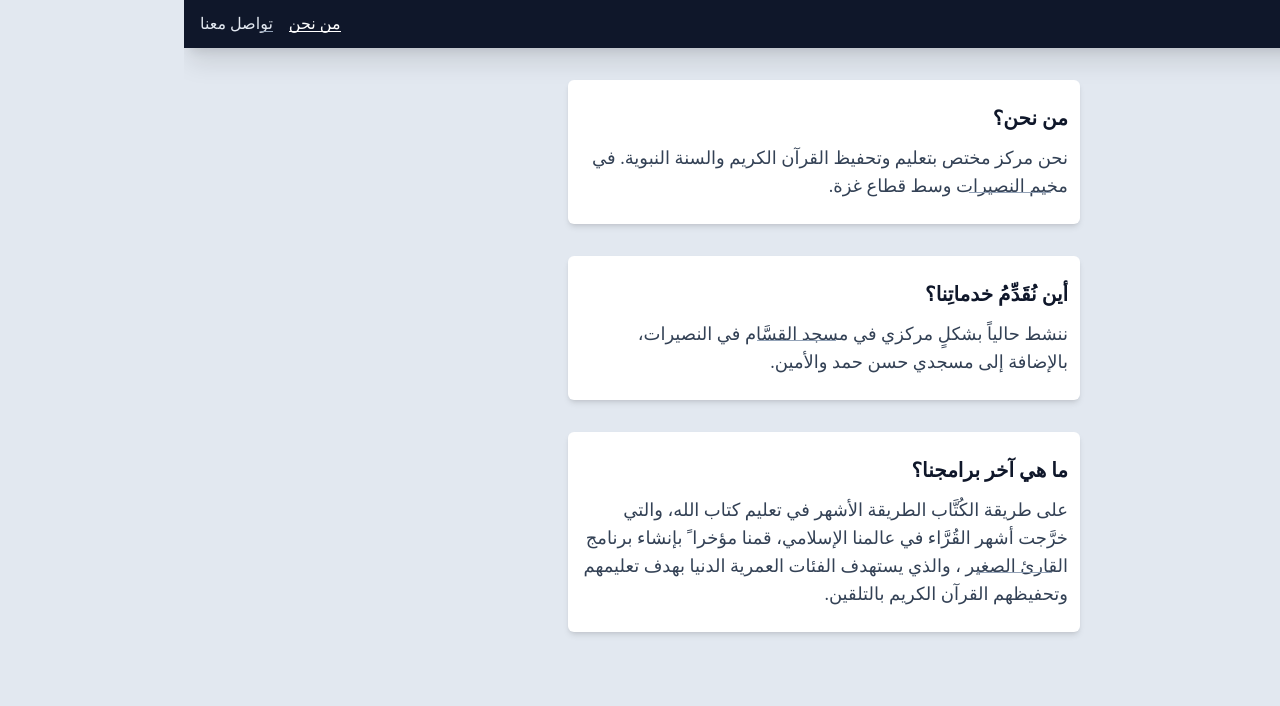
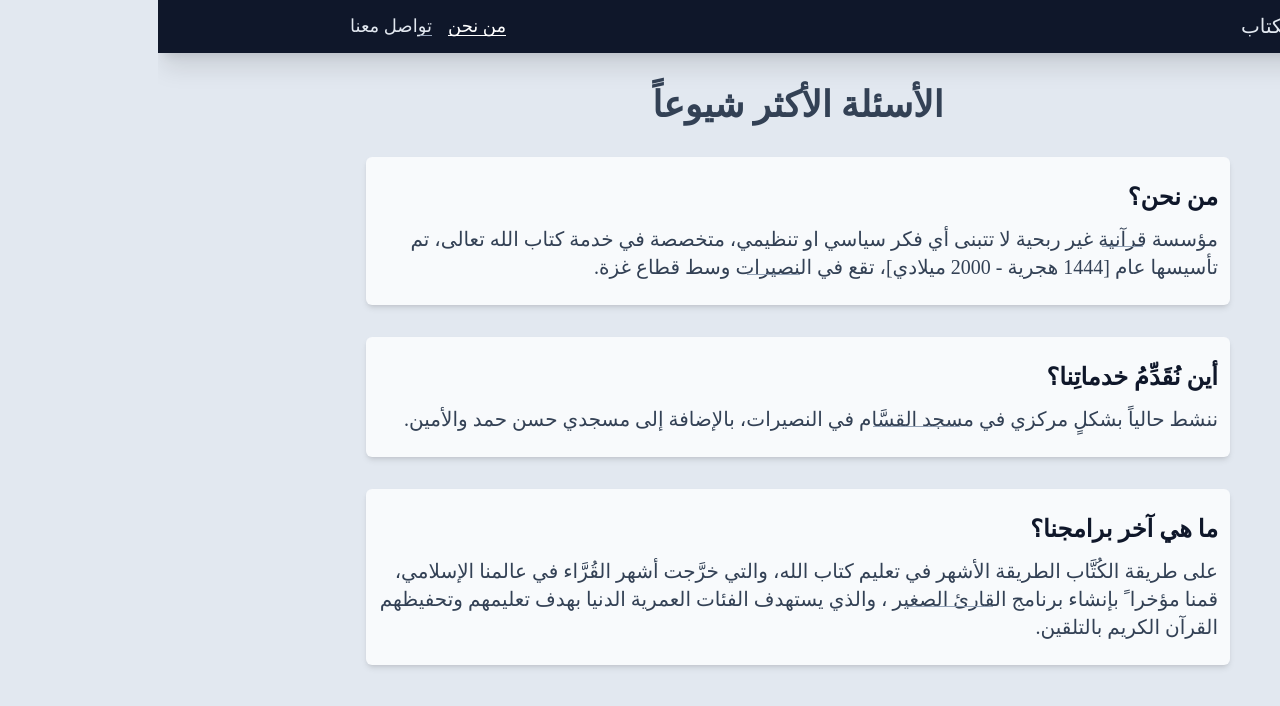
Before and after one commit to AnsBdran/Al-Kitab-center, a React (Vite) app: page /about in a window 1280 px wide. Shown: the top 706 px of the page. Built offline with nearby package versions, Linux system fonts and the light colour scheme; a web font is replaced by a local one.

Commit message:
improved the layout

```diff
--- a/src/components/header/header.jsx
+++ b/src/components/header/header.jsx
@@ -7,11 +7,13 @@ import Nav from "../nav/nav";
 
 export default function Header() {
   return (
-    <header className="flex justify-between py-3 px-4 bg-slate-900 text-slate-200 shadow-xl">
-      <Link to="/">
-        <span> مركز الكتاب</span>
-      </Link>
-      <Nav />
+    <header className=" py-3 px-4 sm:px-24 md:text-lg bg-slate-900 text-slate-200 shadow-xl">
+      <div className="flex justify-between ">
+        <Link to="/">
+          <span className="text-lg md:text-xl font-medium"> مركز الكتاب</span>
+        </Link>
+        <Nav />
+      </div>
     </header>
   );
 }
--- a/src/components/hero/hero.jsx
+++ b/src/components/hero/hero.jsx
@@ -10,7 +10,7 @@ export default function Hero() {
       />
       <div className="bg-slate-800 inset-0 absolute opacity-60"></div>
       <h1 className="z-10 text-slate-200 text-4xl lg:text-5xl lg:leading-snug font-semibold text-center px-4 leading-relaxed">
-        <span className="text-white"> مركز الكتاب</span>{" "}
+        <span className="text-white xs:text-5xl lg:text-6xl"> مركز الكتاب</span>{" "}
         <br className="hidden xs:block" />
         لتعليم القرآن الكريم والسنَّة النبوية.
       </h1>
--- /dev/null
+++ b/src/components/main/main.jsx
@@ -0,0 +1,5 @@
+import React from "react";
+
+export default function Main({ children }) {
+  return <main className=" px-4 py-8 mx-auto max-w-4xl">{children}</main>;
+}
--- a/src/components/nav/nav.jsx
+++ b/src/components/nav/nav.jsx
@@ -3,7 +3,7 @@ import { NavLink } from "react-router-dom";
 export default function Nav() {
   return (
     <nav>
-      <ul className="flex justify-center gap-4">
+      <ul className="flex justify-center gap-4 md:pl-24">
         <Link to="/about">من نحن</Link>
         <Link to="/contact">تواصل معنا</Link>
       </ul>
--- a/src/routes/about/about.jsx
+++ b/src/routes/about/about.jsx
@@ -1,15 +1,21 @@
 import React from "react";
 import HighlightText from "../../components/highlight-text/highlight-text.jsx";
+import Main from "../../components/main/main.jsx";
 
 export default function About() {
   return (
-    <main className="px-4">
+    <Main className="px-4">
+      <h1 className="text-3xl md:text-4xl text-center font-semibold ">
+        الأسئلة الأكثر شيوعاً
+      </h1>
       <Wrapper>
         <Question>من نحن؟</Question>
         <Answer>
-          نحن مركز مختص بتعليم وتحفيظ القرآن الكريم والسنة النبوية. في
-          <HighlightText> مخيم النصيرات </HighlightText>
-          وسط قطاع غزة.
+          مؤسسة
+          <HighlightText> قرآنية </HighlightText>
+          غير ربحية لا تتبنى أي فكر سياسي او تنظيمي، متخصصة في خدمة كتاب الله
+          تعالى، تم تأسيسها عام [1444 هجرية - 2000 ميلادي]، تقع في{" "}
+          <HighlightText>النصيرات</HighlightText> وسط قطاع غزة.
         </Answer>
       </Wrapper>
       <Wrapper>
@@ -29,18 +35,22 @@ export default function About() {
           العمرية الدنيا بهدف تعليمهم وتحفيظهم القرآن الكريم بالتلقين.{" "}
         </Answer>
       </Wrapper>
-    </main>
+    </Main>
   );
 }
 
 const Wrapper = ({ children }) => (
-  <div className="px-3 mx-4 py-6 my-8 bg-white shadow-md rounded-md max-w-lg mx-auto">
+  <div className="px-3 py-6 my-8 bg-slate-50 shadow-md rounded-md ">
     {children}
   </div>
 );
 
 const Question = ({ children }) => (
-  <h2 className="text-slate-900 text-xl font-semibold mb-3">{children}</h2>
+  <h2 className="text-slate-900 text-xl md:text-2xl font-semibold mb-3">
+    {children}
+  </h2>
 );
 
-const Answer = ({ children }) => <p className="text-lg">{children}</p>;
+const Answer = ({ children }) => (
+  <p className="text-lg md:text-xl">{children}</p>
+);
--- a/src/routes/contact/contact.jsx
+++ b/src/routes/contact/contact.jsx
@@ -1,4 +1,5 @@
 import React from "react";
+import Main from "../../components/main/main";
 import {
   Email,
   Facebook,
@@ -8,7 +9,7 @@ import {
 
 export default function Contact() {
   return (
-    <main className="px-4 py-8">
+    <Main className="">
       <Title>تواصل معنا عبر مواقع التواصل الإجتماعى التالية:</Title>
       <Section className=" ">
         <ContactCard link="https://www.facebook.com/people/%D9%85%D8%B1%D9%83%D8%B2-%D8%A7%D9%84%D9%83%D8%AA%D8%A7%D8%A8-%D9%84%D8%AA%D8%B9%D9%84%D9%8A%D9%85-%D8%A7%D9%84%D9%82%D8%B1%D8%A2%D9%86-%D8%A7%D9%84%D9%83%D8%B1%D9%8A%D9%85-%D9%88%D8%A7%D9%84%D8%B3%D9%86%D8%A9-%D8%A7%D9%84%D9%86%D8%A8%D9%88%D9%8A%D8%A9/100064249261031/">
@@ -33,12 +34,12 @@ export default function Contact() {
       <Title>
         نستقبل مساهماتكم وصدقاتكم على حساب المحفظة الإلكترونية التالي:
       </Title>
-    </main>
+    </Main>
   );
 }
 
 const ContactCard = ({ children, link }) => (
-  <div className="bg-white w-max p-3 rounded-md shadow-xl cursor-pointer hover:bg-slate-100 active:shadow-md active:bg-slate-50 transition-all duration-100">
+  <div className="bg-white w-max p-1 md:p-2 rounded-md shadow-xl cursor-pointer hover:bg-slate-100 active:shadow-md active:bg-slate-50 transition-all duration-100">
     <a href={link} target="_blank">
       {children}
     </a>
@@ -46,7 +47,7 @@ const ContactCard = ({ children, link }) => (
 );
 
 const Title = ({ children }) => (
-  <h2 className="text-xl mb-3 font-semibold">{children}</h2>
+  <h2 className="text-xl md:text-2xl mb-3 font-semibold">{children}</h2>
 );
 
 const Section = ({ children }) => (
--- a/src/routes/home/home.jsx
+++ b/src/routes/home/home.jsx
@@ -1,11 +1,12 @@
 import React from "react";
 import Hero from "../../components/hero/hero";
+import Main from "../../components/main/main";
 
 export default function Home() {
   return (
-    <div>
+    <main>
       <Hero />
       {/* <img src="pattern.svg" alt="pattern" /> */}
-    </div>
+    </main>
   );
 }
```
